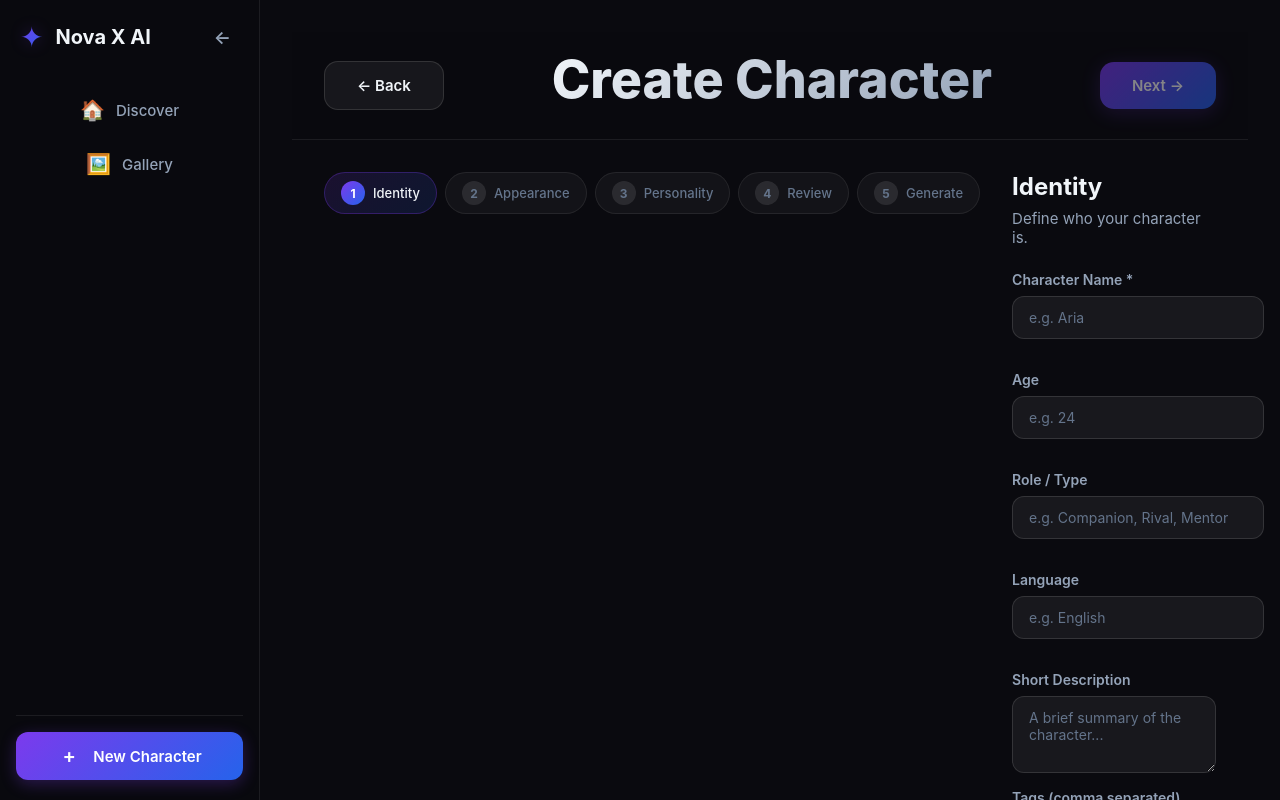
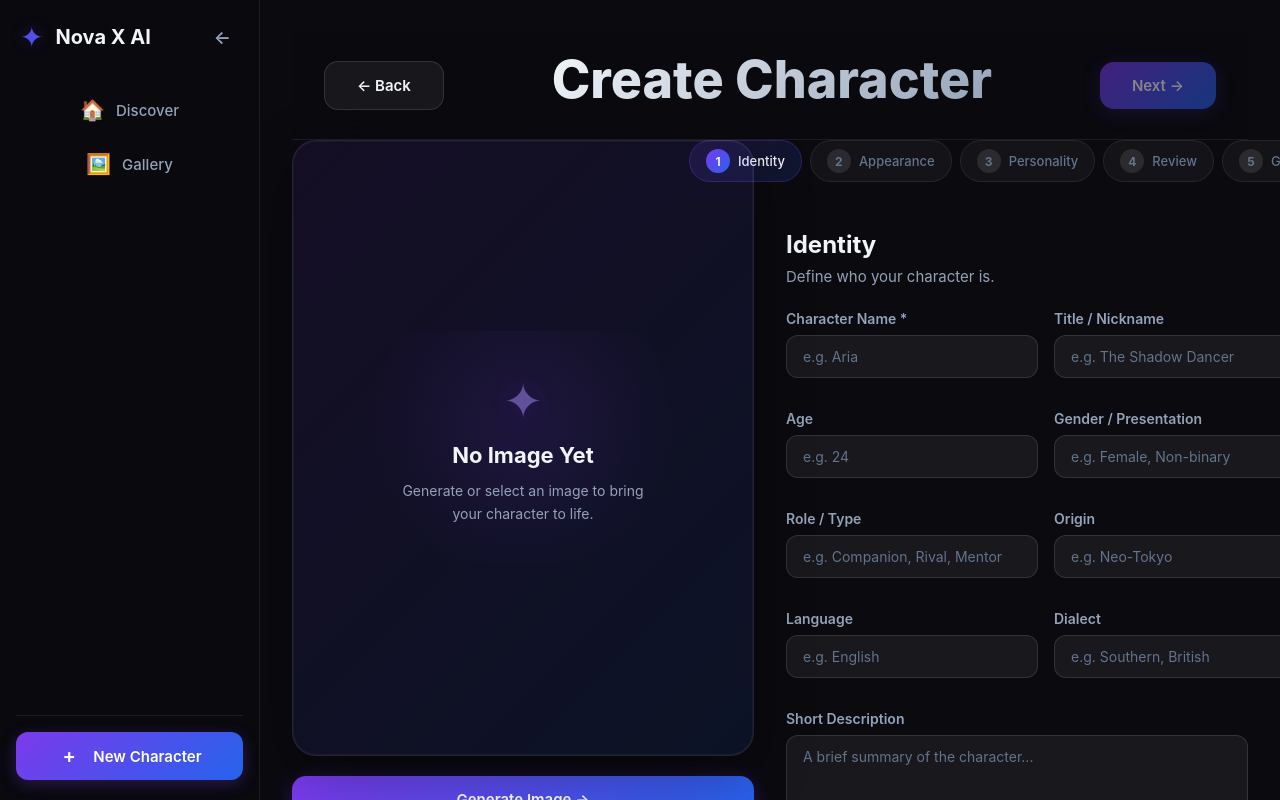
Before and after one commit to ar2r122-a11y/Nova-X-AI, a React (Vite) app: page /characters/create in a window 1280 px wide. Built offline with nearby package versions, Linux system fonts and the light colour scheme.

Commit message:
feat(ui): improve character creation experience

```diff
--- a/src/pages/CharacterCreate.tsx
+++ b/src/pages/CharacterCreate.tsx
@@ -308,8 +308,12 @@ export default function CharacterCreate() {
 
     const stepLabels = ["Identity", "Appearance", "Personality", "Review", "Generate"];
 
+    const selectedImageUri = selectedCandidateId
+        ? generatedCandidates.find((c) => c.id === selectedCandidateId)?.uri || null
+        : null;
+
     return (
-        <div className="page">
+        <div className="page create-page">
             <nav className="navbar">
                 <button className="secondary" onClick={() => navigate("/home")}>
                     ← Back
@@ -329,7 +333,80 @@ export default function CharacterCreate() {
                 </div>
             </nav>
 
-            <div className="content creator-layout">
+            <div className="create-layout">
+                <div className="create-image-panel">
+                    <div className="image-preview">
+                        {selectedImageUri ? (
+                            <img
+                                src={selectedImageUri}
+                                alt="Selected avatar"
+                                className="image-preview-img"
+                            />
+                        ) : generating ? (
+                            <div className="image-loading">
+                                <div className="spinner"></div>
+                                <p>Generating your character...</p>
+                            </div>
+                        ) : (
+                            <div className="image-empty">
+                                <div className="image-empty-icon">✦</div>
+                                <h3>No Image Yet</h3>
+                                <p>Generate or select an image to bring your character to life.</p>
+                            </div>
+                        )}
+
+                        {selectedImageUri && (
+                            <div className="image-preview-overlay">
+                                <button
+                                    type="button"
+                                    className="secondary small"
+                                    onClick={() => setSelectedAvatarId(null)}
+                                >
+                                    Change
+                                </button>
+                            </div>
+                        )}
+                    </div>
+
+                    {generatedCandidates.length > 0 && (
+                        <div className="candidate-strip">
+                            {generatedCandidates.map((candidate) => (
+                                <button
+                                    key={candidate.id}
+                                    type="button"
+                                    className={`candidate-thumb ${selectedCandidateId === candidate.id ? "selected" : ""}`}
+                                    onClick={() => {
+                                        setSelectedCandidateId(candidate.id);
+                                        setSelectedAvatarId(candidate.id);
+                                    }}
+                                >
+                                    <img src={candidate.uri} alt="" />
+                                    {selectedCandidateId === candidate.id && <span className="avatar-badge">Primary</span>}
+                                </button>
+                            ))}
+                        </div>
+                    )}
+
+                    <div className="image-panel-actions">
+                        {step < 5 && (
+                            <button className="primary full-width" onClick={() => setStep(5)}>
+                                Generate Image →
+                            </button>
+                        )}
+                        {step === 5 && !generatedCandidates.length && !generating && (
+                            <button className="primary full-width" onClick={handleGenerateImages}>
+                                Generate Avatars
+                            </button>
+                        )}
+                        {step === 5 && generatedCandidates.length > 0 && selectedCandidateId && (
+                            <button className="primary full-width" onClick={handleSaveCharacter} disabled={saving}>
+                                {saving ? "Creating..." : "Create Character"}
+                            </button>
+                        )}
+                    </div>
+                </div>
+
+                <div className="create-form-panel">
                     <div className="stepper">
                         {stepLabels.map((label, idx) => (
                             <div key={label} className={`step ${idx + 1 === step ? "active" : ""} ${idx + 1 < step ? "done" : ""}`}>
@@ -428,7 +505,7 @@ export default function CharacterCreate() {
                                     <div className="form-row">
                                         <div className="form-group">
                                             <label>Height</label>
-                                        <input type="text" value={appearance.height} onChange={(e) => setAppearance({ ...appearance, height: e.target.value })} placeholder="e.g. 5'9&quot;" />
+                                            <input type="text" value={appearance.height} onChange={(e) => setAppearance({ ...appearance, height: e.target.value })} placeholder="e.g. 5&apos;9&quot;" />
                                         </div>
                                         <div className="form-group">
                                             <label>Body Size</label>
@@ -703,12 +780,6 @@ export default function CharacterCreate() {
                                         </div>
                                     )}
 
-                                {!generatedCandidates.length && !generating && (
-                                    <button className="primary generate-btn" onClick={handleGenerateImages}>
-                                        Generate Avatars
-                                    </button>
-                                )}
-
                                     {generating && (
                                         <div className="loading-state">
                                             <div className="spinner"></div>
@@ -719,98 +790,32 @@ export default function CharacterCreate() {
                                     {error && <div className="error-banner">{error}</div>}
 
                                     {generatedCandidates.length > 0 && (
-                                    <div className="candidate-gallery">
-                                        <h4>Select an Avatar</h4>
-                                        <div className="candidate-grid">
-                                            {generatedCandidates.map((candidate) => (
-                                                <div key={candidate.id} className={`candidate-card ${selectedCandidateId === candidate.id ? "selected" : ""}`} onClick={() => setSelectedCandidateId(candidate.id)}>
-                                                    <img src={candidate.uri} alt="Candidate" />
-                                                    <div className="candidate-score">Score: {candidate.score.toFixed(2)}</div>
-                                                    {selectedCandidateId === candidate.id && <div className="selected-badge">Selected</div>}
-                                                </div>
-                                            ))}
-                                        </div>
-                                        <div className="generation-actions">
+                                        <div className="generation-info">
+                                            <h4>Candidates Generated</h4>
+                                            <p>{generatedCandidates.length} candidates created. Select one as your character&apos;s avatar in the preview panel.</p>
                                             <button className="secondary" onClick={handleGenerateImages} disabled={generating}>
                                                 Regenerate
                                             </button>
-                                            <button className="primary" onClick={() => setSelectedAvatarId(selectedCandidateId)} disabled={!selectedCandidateId}>
-                                                Confirm Selection
-                                            </button>
-                                        </div>
                                         </div>
                                     )}
                                 </div>
                             )}
                         </div>
+                    </div>
 
+                    <div className="create-nav">
+                        {step > 1 && (
+                            <button className="secondary" onClick={handleBack}>
+                                ← Previous
+                            </button>
+                        )}
                         {step < 5 && (
-                        <div className="creator-preview">
-                            <h3>Configuration Preview</h3>
-                            <div className="preview-avatar">
-                                <div className="avatar-placeholder-large">
-                                    {appearance.hairColor ? (
-                                        <div className="avatar-silhouette">
-                                            <div className="silhouette-face" style={{ background: SKIN_TONES.find((t) => t.value === appearance.skinTone)?.color || "#fde8d0" }}></div>
-                                            <div className="silhouette-hair" style={{ background: appearance.hairColor }}></div>
-                                        </div>
-                                    ) : (
-                                        <span>?</span>
+                            <button className="primary" onClick={handleNext} disabled={!canNext}>
+                                Next →
+                            </button>
                         )}
                     </div>
-                                <h4>{identity.name || "Unnamed Character"}</h4>
                 </div>
-                            <div className="preview-details">
-                                <div className="preview-item">
-                                    <span className="preview-label">Hair</span>
-                                    <span>{appearance.hairStyle && appearance.hairLength ? `${appearance.hairLength} ${appearance.hairStyle}` : "—"}</span>
-                                </div>
-                                <div className="preview-item">
-                                    <span className="preview-label">Color</span>
-                                    <span>{appearance.hairColor || "—"}</span>
-                                </div>
-                                <div className="preview-item">
-                                    <span className="preview-label">Eyes</span>
-                                    <span>{appearance.eyeColor || "—"}</span>
-                                </div>
-                                <div className="preview-item">
-                                    <span className="preview-label">Body</span>
-                                    <span>{appearance.bodyType || "—"}</span>
-                                </div>
-                                <div className="preview-item">
-                                    <span className="preview-label">Clothing</span>
-                                    <span>{appearance.clothing || "—"}</span>
-                                </div>
-                                <div className="preview-item">
-                                    <span className="preview-label">Traits</span>
-                                    <span>{personality.traits.length} selected</span>
-                                </div>
-                                <div className="preview-item">
-                                    <span className="preview-label">Tone</span>
-                                    <span>{personality.tone || "—"}</span>
-                                </div>
-                            </div>
-                        </div>
-                    )}
-                </div>
-
-                {selectedAvatarId && (
-                    <div className="preview-banner">
-                        <div className="preview-banner-content">
-                            <img src={generatedCandidates.find((c) => c.id === selectedAvatarId)?.uri || ""} alt="Selected Avatar" />
-                            <div>
-                                <h3>Avatar Selected</h3>
-                                <p>Your character is ready to be saved.</p>
-                            </div>
-                        </div>
-                        <div className="preview-banner-actions">
-                            <button className="secondary" onClick={() => setSelectedAvatarId(null)}>Change Avatar</button>
-                            <button className="primary" onClick={handleSaveCharacter} disabled={saving}>
-                                {saving ? "Saving..." : "Save Character"}
-                            </button>
-                        </div>
-                    </div>
-                )}
             </div>
         </div>
     );
--- a/src/style.css
+++ b/src/style.css
@@ -3213,17 +3213,287 @@ button.small {
     /* mobile state handled by overlay */
 }
 
-/* Responsive Character Create */
+/* Create Character - Image First */
+.create-page {
+    display: flex;
+    flex-direction: column;
+    min-height: 100vh;
+}
+
+.create-layout {
+    display: grid;
+    grid-template-columns: 1fr 1fr;
+    gap: 32px;
+    align-items: start;
+    flex: 1;
+}
+
+.create-image-panel {
+    position: sticky;
+    top: 100px;
+    display: flex;
+    flex-direction: column;
+    gap: 20px;
+}
+
+.image-preview {
+    position: relative;
+    width: 100%;
+    aspect-ratio: 3/4;
+    border-radius: 24px;
+    overflow: hidden;
+    background: linear-gradient(135deg, rgba(124, 58, 237, .1), rgba(37, 99, 235, .1));
+    border: 1px solid var(--border-subtle);
+    box-shadow: 0 20px 60px rgba(0, 0, 0, .3), 0 0 0 1px rgba(255, 255, 255, .04) inset;
+    display: flex;
+    align-items: center;
+    justify-content: center;
+}
+
+.image-preview-img {
+    width: 100%;
+    height: 100%;
+    object-fit: cover;
+    opacity: 0;
+    transition: opacity .5s ease, transform .6s cubic-bezier(.4, 0, .2, 1);
+}
+
+.image-preview-img.loaded {
+    opacity: 1;
+}
+
+.image-loading {
+    display: flex;
+    flex-direction: column;
+    align-items: center;
+    gap: 16px;
+    color: var(--text-muted);
+    text-align: center;
+    padding: 40px;
+}
+
+.image-loading p {
+    font-size: 15px;
+}
+
+.image-empty {
+    display: flex;
+    flex-direction: column;
+    align-items: center;
+    justify-content: center;
+    text-align: center;
+    gap: 12px;
+    padding: 40px;
+    position: relative;
+}
+
+.image-empty::before {
+    content: "";
+    position: absolute;
+    inset: 0;
+    background: radial-gradient(circle at 50% 40%, rgba(124, 58, 237, .12), transparent 70%);
+    pointer-events: none;
+}
+
+.image-empty-icon {
+    font-size: 48px;
+    color: rgba(167, 139, 250, .5);
+    position: relative;
+    z-index: 1;
+    filter: drop-shadow(0 0 12px var(--accent-glow));
+}
+
+.image-empty h3 {
+    font-size: 22px;
+    font-weight: 700;
+    color: var(--text-primary);
+    position: relative;
+    z-index: 1;
+}
+
+.image-empty p {
+    font-size: 14px;
+    color: var(--text-secondary);
+    line-height: 1.6;
+    max-width: 260px;
+    position: relative;
+    z-index: 1;
+}
+
+.image-preview-overlay {
+    position: absolute;
+    inset: 0;
+    background: linear-gradient(to top, rgba(0, 0, 0, .6) 0%, transparent 50%);
+    opacity: 0;
+    transition: opacity .3s;
+    display: flex;
+    align-items: flex-end;
+    justify-content: flex-end;
+    padding: 16px;
+}
+
+.image-preview:hover .image-preview-overlay {
+    opacity: 1;
+}
+
+@media (hover: none) {
+    .image-preview-overlay {
+        opacity: 1;
+        background: linear-gradient(to top, rgba(0, 0, 0, .4) 0%, transparent 40%);
+    }
+}
+
+.candidate-strip {
+    display: flex;
+    gap: 12px;
+    overflow-x: auto;
+    padding: 4px;
+    scrollbar-width: none;
+    -ms-overflow-style: none;
+}
+
+.candidate-strip::-webkit-scrollbar {
+    display: none;
+}
+
+.candidate-thumb {
+    position: relative;
+    width: 80px;
+    height: 80px;
+    border-radius: 14px;
+    overflow: hidden;
+    border: 2px solid var(--border-subtle);
+    cursor: pointer;
+    transition: all .2s;
+    background: transparent;
+    padding: 0;
+    flex-shrink: 0;
+}
+
+.candidate-thumb:hover {
+    border-color: var(--border-medium);
+    transform: translateY(-2px);
+}
+
+.candidate-thumb.selected {
+    border-color: var(--accent-start);
+    box-shadow: 0 0 0 3px rgba(124, 58, 237, .2);
+}
+
+.candidate-thumb img {
+    width: 100%;
+    height: 100%;
+    object-fit: cover;
+    display: block;
+}
+
+.avatar-badge {
+    position: absolute;
+    bottom: 4px;
+    right: 4px;
+    padding: 2px 6px;
+    border-radius: 6px;
+    background: linear-gradient(135deg, var(--accent-start), var(--accent-end));
+    font-size: 9px;
+    font-weight: 700;
+    color: white;
+    text-transform: uppercase;
+    letter-spacing: .04em;
+    box-shadow: 0 2px 8px rgba(124, 58, 237, .4);
+}
+
+.image-panel-actions {
+    display: flex;
+    flex-direction: column;
+    gap: 10px;
+}
+
+.create-form-panel {
+    display: flex;
+    flex-direction: column;
+    gap: 24px;
+    min-width: 0;
+}
+
+.create-nav {
+    display: flex;
+    justify-content: space-between;
+    gap: 12px;
+    padding-top: 8px;
+    border-top: 1px solid var(--border-subtle);
+}
+
+.full-width {
+    width: 100%;
+    justify-content: center;
+}
+
+/* Responsive Create Character */
 @media (max-width: 1024px) {
-    .creator-layout {
+    .create-layout {
+        grid-template-columns: 1fr;
+        gap: 24px;
+    }
+
+    .create-image-panel {
+        position: static;
+        flex-direction: row;
+        flex-wrap: wrap;
+        align-items: center;
+        gap: 16px;
+    }
+
+    .image-preview {
+        width: 260px;
+        aspect-ratio: 3/4;
+        flex-shrink: 0;
+    }
+
+    .image-panel-actions {
+        flex-direction: row;
+        flex: 1;
+    }
+
+    .candidate-strip {
+        width: 100%;
+        order: 3;
+    }
+}
+
+@media (max-width: 768px) {
+    .create-image-panel {
         flex-direction: column;
-    }
-
-    .creator-preview {
+        align-items: stretch;
+    }
+
+    .image-preview {
         width: 100%;
-        position: static;
-    }
-
+        aspect-ratio: 1/1;
+    }
+
+    .image-panel-actions {
+        flex-direction: column;
+    }
+
+    .create-nav {
+        flex-direction: column-reverse;
+    }
+
+    .create-nav button {
+        width: 100%;
+        justify-content: center;
+    }
+}
+
+@media (max-width: 640px) {
+    .candidate-thumb {
+        width: 64px;
+        height: 64px;
+    }
+}
+
+/* Preserved responsive rules for shared classes */
+@media (max-width: 1024px) {
     .review-grid {
         grid-template-columns: 1fr;
     }
@@ -3258,18 +3528,4 @@ button.small {
     .nav-buttons {
         gap: 6px;
     }
-
-    .preview-banner {
-        flex-direction: column;
-        align-items: stretch;
-        padding: 16px;
-    }
-
-    .preview-banner-actions {
-        justify-content: stretch;
-    }
-
-    .preview-banner-actions button {
-        flex: 1;
-    }
-}
+}
```
Lines whose indentation alone changed are shown as unchanged.
